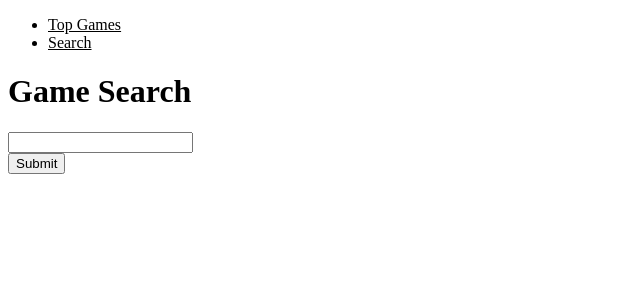
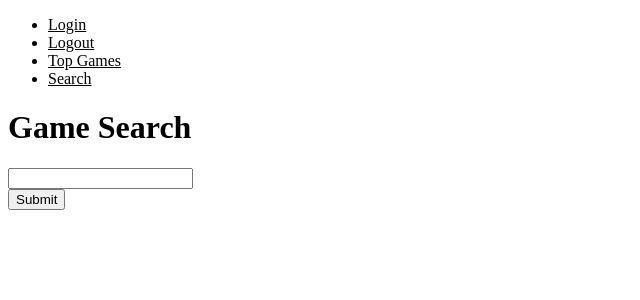
Before and after one commit to RenBryant/killerkombo, a React (Create React App) app in the folder client/: page /search in a window 1280 px wide. Shown: the top 300 px of the page, without its empty margins (0-640 px from the left). Built offline with nearby package versions, Linux system fonts and the light colour scheme.

Commit message:
added logout/login to nav

```diff
--- a/client/src/Nav.js
+++ b/client/src/Nav.js
@@ -10,6 +10,12 @@ const Nav = () => {
   return (
     <nav>
       <ul className='nav-links'>
+      <Link style={navStyle} to={'/login'}>
+        <li>Login</li>
+        </Link>
+        <Link style={navStyle} to={'/logout'}>
+        <li>Logout</li>
+        </Link>
         <Link style={navStyle} to={'/topgames'}>
         <li>Top Games</li>
         </Link>
```
